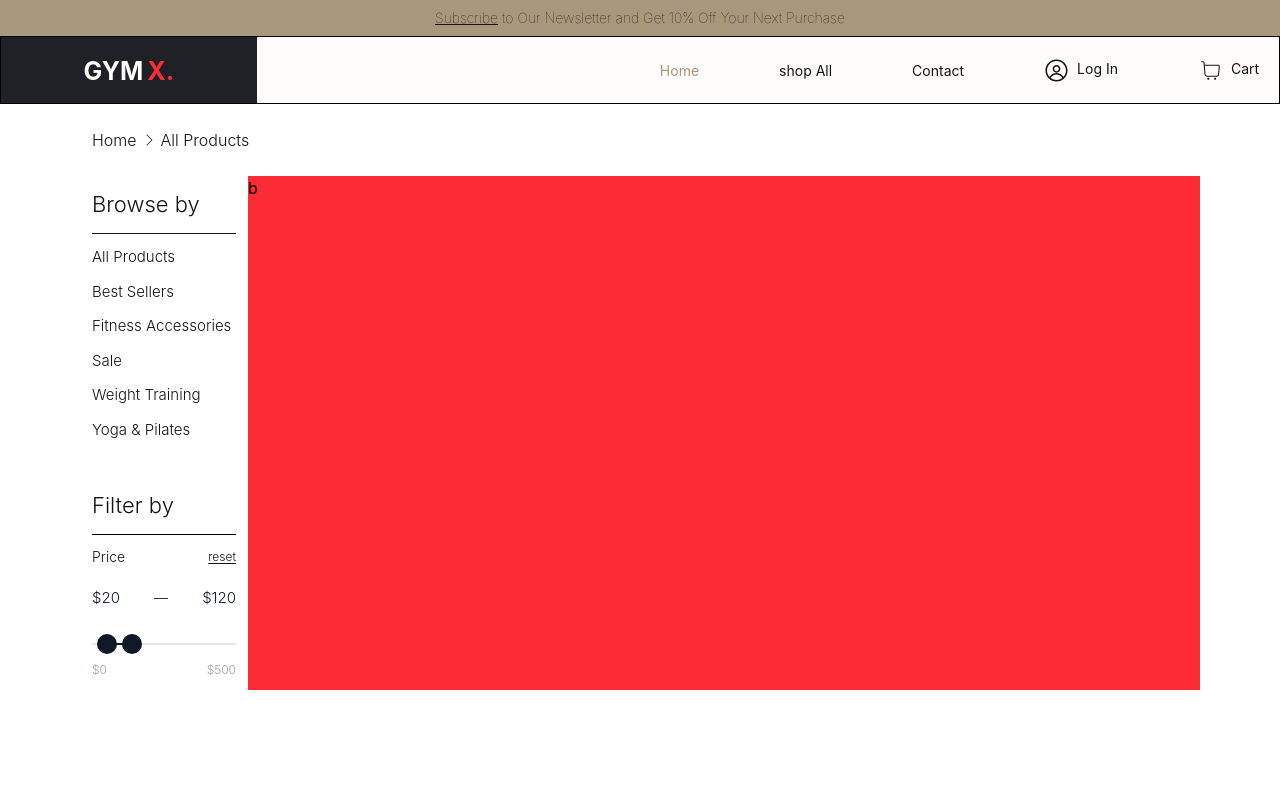
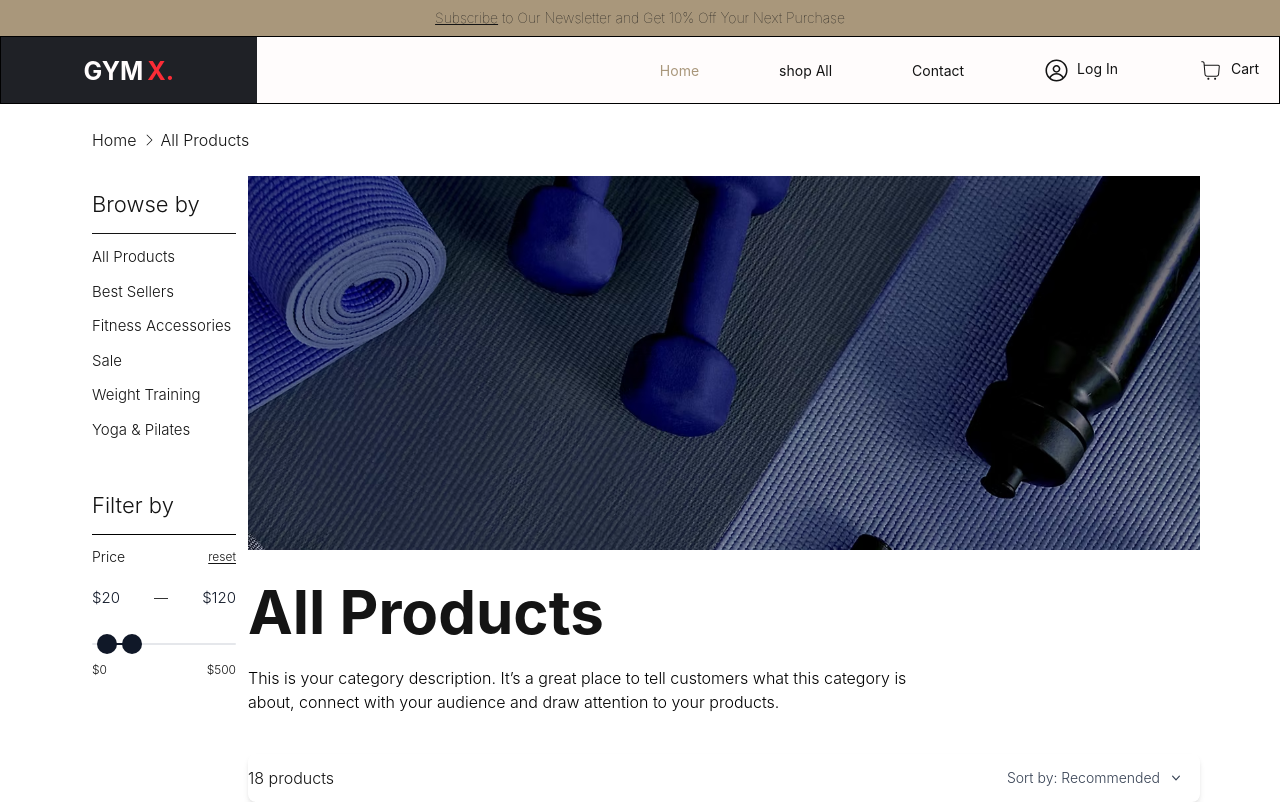
Before and after one commit to hrithik-nonia/gym-accessories, a React (Vite) app: page /shopNowPage in a window 1280 px wide. Built offline with nearby package versions, Linux system fonts and the light colour scheme.

Commit message:
dropdown added in shop all page component

```diff
--- /dev/null
+++ b/src/landing-page-sub-component/dropdown-of-shop-all.jsx
@@ -0,0 +1,62 @@
+import { useState } from "react";
+
+export default function Dropdown() {
+  const [open, setOpen] = useState(false);
+
+  return (
+    <div className="relative inline-block">
+      <button
+        onClick={() => setOpen(!open)}
+        className="flex items-center gap-2 px-4 py-2   border-gray-200 rounded-lg text-sm text-gray-700 hover:bg-gray-50 font-light h-full"
+      >
+        Sort by: Recommended
+        <svg
+          className={`w-4 h-4 transition-transform duration-200 ${open ? "rotate-180" : ""}`}
+          viewBox="0 0 20 20"
+          fill="currentColor"
+        >
+          <path
+            fillRule="evenodd"
+            d="M5.23 7.21a.75.75 0 011.06.02L10 11.168l3.71-3.938a.75.75 0 111.08 1.04l-4.25 4.5a.75.75 0 01-1.08 0l-4.25-4.5a.75.75 0 01.02-1.06z"
+            clipRule="evenodd"
+          />
+        </svg>
+      </button>
+
+      {open && (
+        <div className="absolute mt-1 w-40 bg-white border border-gray-100 rounded-lg overflow-hidden z-10">
+          <a
+            href="#"
+            className="block px-4 py-2 text-sm text-gray-700 hover:bg-gray-50"
+          >
+            Home
+          </a>
+          <a
+            href="#"
+            className="block px-4 py-2 text-sm text-gray-700 hover:bg-gray-50"
+          >
+            About
+          </a>
+          <a
+            href="#"
+            className="block px-4 py-2 text-sm text-gray-700 hover:bg-gray-50"
+          >
+            Services
+          </a>
+          <a
+            href="#"
+            className="block px-4 py-2 text-sm text-gray-700 hover:bg-gray-50"
+          >
+            Portfolio
+          </a>
+          <a
+            href="#"
+            className="block px-4 py-2 text-sm text-gray-700 hover:bg-gray-50"
+          >
+            Contact
+          </a>
+        </div>
+      )}
+    </div>
+  );
+}
--- a/src/landing-page-sub-component/price-range-slider.jsx
+++ b/src/landing-page-sub-component/price-range-slider.jsx
@@ -119,8 +119,8 @@ export default function PriceRangeSlider() {
 
       {/* Tick labels */}
       <div className="flex justify-between mt-1">
-        <span className="text-xs text-gray-400">${MIN}</span>
-        <span className="text-xs text-gray-400">${MAX}</span>
+        <span className="text-xs text-[#141414]">${MIN}</span>
+        <span className="text-xs text-[#141414]">${MAX}</span>
       </div>
     </div>
   );
--- a/src/landing-page-sub-component/shop-all-page.jsx
+++ b/src/landing-page-sub-component/shop-all-page.jsx
@@ -1,5 +1,8 @@
 import { PiCaretRightLight } from "react-icons/pi";
 import PriceRangeSlider from "./price-range-slider";
+import shopSectionBanner from "../assets/shop_now_banner.avif";
+import Dropdown from "./dropdown-of-shop-all";
+
 const ShopAllPage = () => {
   return (
     <>
@@ -49,7 +52,40 @@ const ShopAllPage = () => {
             <PriceRangeSlider></PriceRangeSlider>
           </section>
 
-          <div className="bg-red-500 w-[85%]">b</div>
+          {/* -----------show product here------------- */}
+          <div className="w-[85%]">
+            {/* ----------banner div------------ */}
+            <div className="pb-10">
+              {/* -------------banner img add ---------- */}
+              <img
+                src={shopSectionBanner}
+                alt="shopSectionBanner"
+                className="w-full h-full object-cover"
+              />
+
+              {/* --------------bannre text------------ */}
+              <div>
+                <h1 className="text-[#141414] text-6xl font-bold mt-8">
+                  All Products
+                </h1>
+                <div className="w-[700px] mt-6 font-light">
+                  This is your category description. It’s a great place to tell
+                  customers what this category is about, connect with your
+                  audience and draw attention to your products.
+                </div>
+              </div>
+            </div>
+
+            {/* ----------product nanigation bar---------- */}
+            <div className="flex rounded-lg  border-gray-200  shadow-md">
+              <div className="py-3 font-light text-[#141414] me-auto">
+                18 products
+              </div>
+
+              {/* ----------dropdown------------- */}
+              <Dropdown></Dropdown>
+            </div>
+          </div>
         </div>
       </div>
     </>
```
